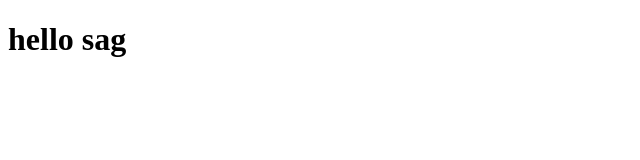
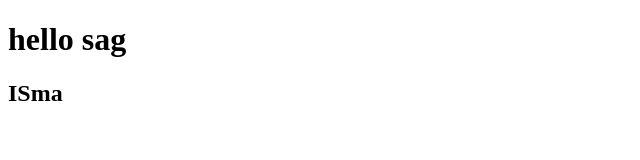
Before and after one commit to Alonel7/3yum-hafta, a plain HTML site: page index.html in a window 1280 px wide. Shown: the full height of the page, 0-640 px from the left. Drawn offline with Linux system fonts and the light colour scheme.

Commit message:
add h2 to html

```diff
--- a/index.html
+++ b/index.html
@@ -7,5 +7,6 @@
 </head>
 <body>
     <h1>hello sag</h1>
+    <h2>ISma</h2>
 </body>
 </html>
```
